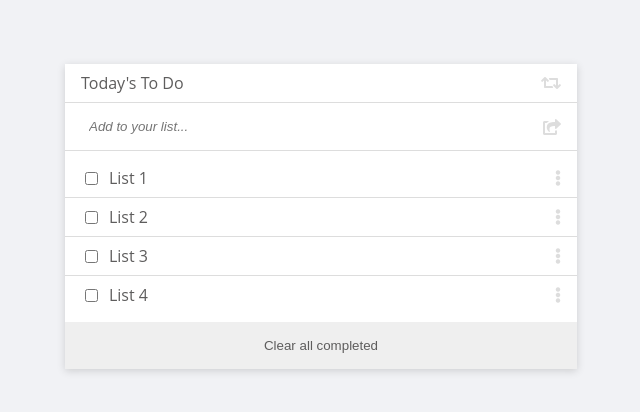
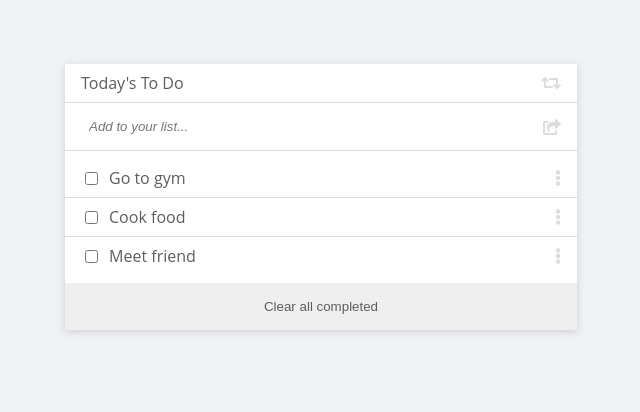
Before and after one commit to DejazmachMolla/To-Do-List, a website built with webpack: page src/index.html in a window 1280 px wide. Shown: the whole page, without its empty margins (319-959 px from the left). Built offline with nearby package versions, Linux system fonts and the light colour scheme.

Commit message:
Added the javascript file displaying the list of tasks

```diff
--- a/src/index.html
+++ b/src/index.html
@@ -16,15 +16,15 @@
         <span class="spacer"></span>
         <i class="fa fa-share-square" aria-hidden="true"></i>
       </div>
-      <ul>
-        <li><input type="checkbox">
+      <ul id="list-ul">
+        <!-- <li><input type="checkbox">
           <span class="list-text">List 1</span>
           <span class="spacer"></span>
           <span class="drag-icon"><i class="fa fa-ellipsis-v" aria-hidden="true"></i></span>
         </li>
         <li><input type="checkbox"><span class="list-text">List 2</span> <span class="spacer"></span><span class="drag-icon"><i class="fa fa-ellipsis-v" aria-hidden="true"></i></span></li>
         <li><input type="checkbox"><span class="list-text">List 3</span> <span class="spacer"></span><span class="drag-icon"><i class="fa fa-ellipsis-v" aria-hidden="true"></i></span></li>
-        <li><input type="checkbox"><span class="list-text">List 4</span> <span class="spacer"></span><span class="drag-icon"><i class="fa fa-ellipsis-v" aria-hidden="true"></i></span></li>
+        <li><input type="checkbox"><span class="list-text">List 4</span> <span class="spacer"></span><span class="drag-icon"><i class="fa fa-ellipsis-v" aria-hidden="true"></i></span></li> -->
       </ul>
 
       <button>Clear all completed</button>
--- a/src/index.js
+++ b/src/index.js
@@ -1,13 +1,31 @@
-import _ from 'lodash';
 import './style.css';
 
-function component() {
-  const element = document.createElement('div');
+class Task {
+  constructor(description, completed, index) {
+    this.description = description;
+    this.completed = completed;
+    this.index = index;
+  }
 
-  // Lodash, currently included via a script, is required for this line to work
-  // element.innerHTML = _.join(['Hello', 'webpack'], ' ');
+  display = () => {
+    document.getElementById('list-ul').innerHTML += `
 
-  return element;
+      <li id=${this.id}>
+        <input type="checkbox">
+          <span class="list-text">${this.description}</span>
+          <span class="spacer"></span>
+          <span class="drag-icon"><i class="fa fa-ellipsis-v" aria-hidden="true"></i></span>
+      </li>
+
+      `
+  }
 }
 
-document.body.appendChild(component());
+
+let tasks = [
+  new Task('Go to gym', false, 0),
+  new Task('Cook food', false, 1),
+  new Task('Meet friend', false, 2)
+];
+
+tasks.forEach(t => t.display());
```
